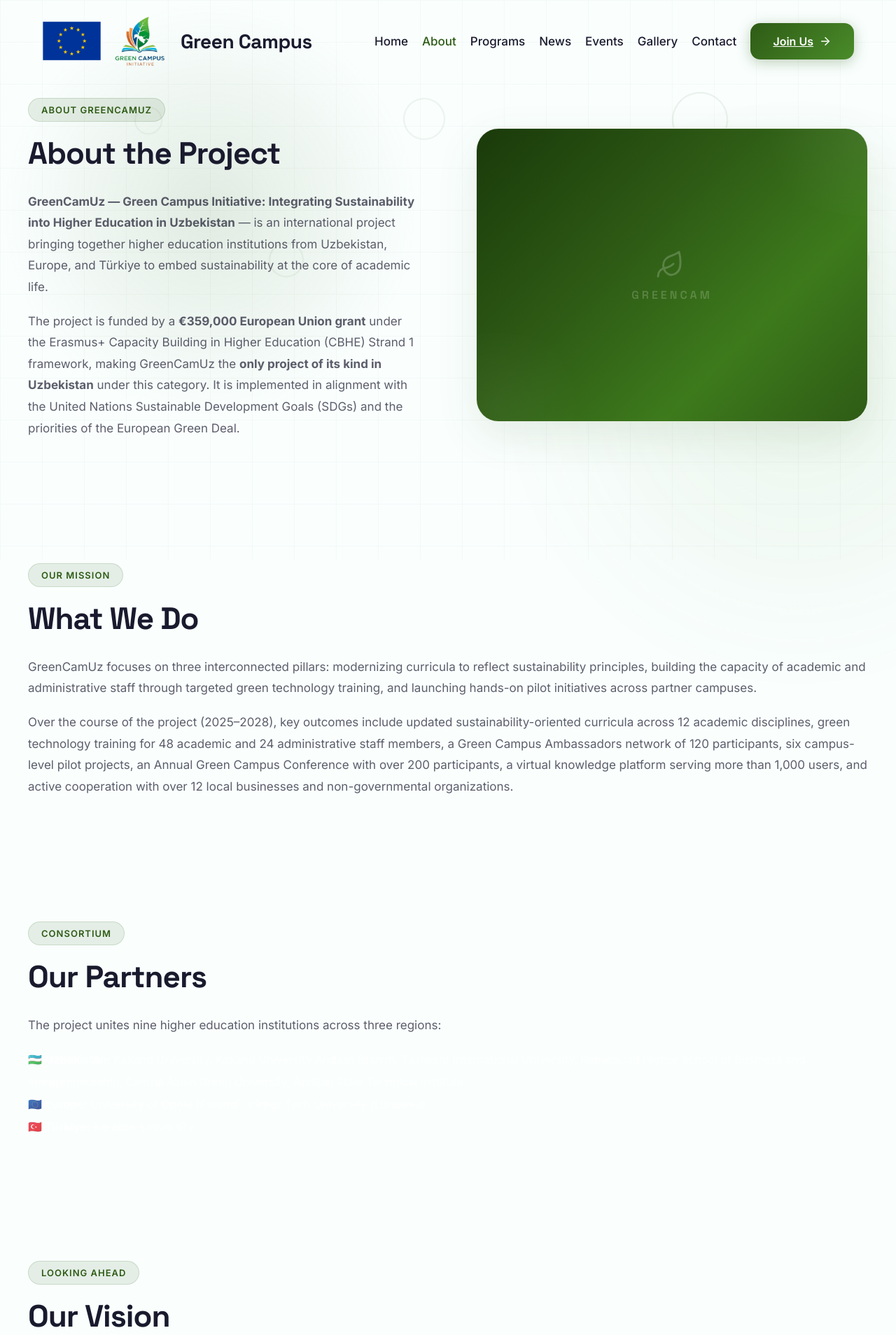
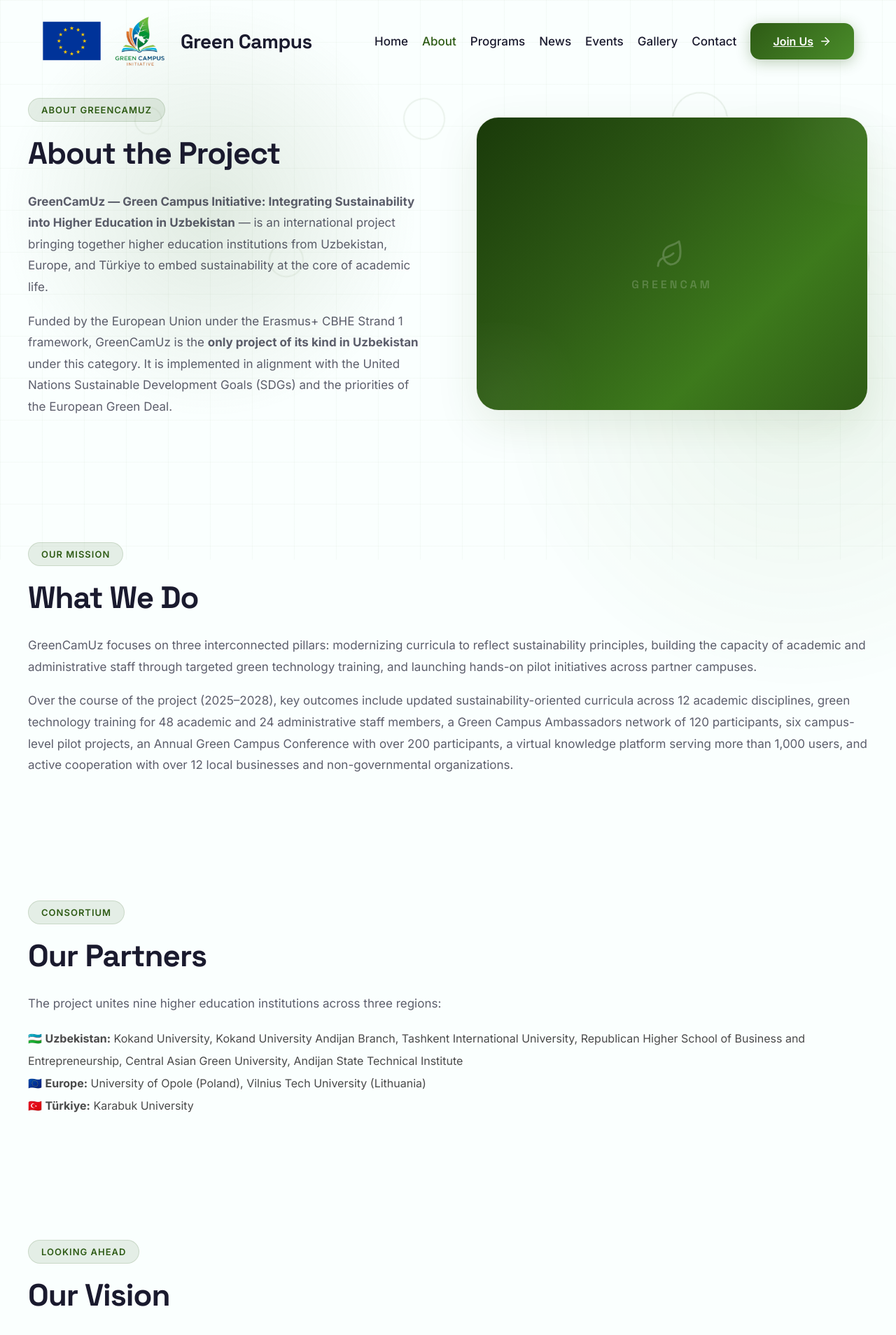
Before and after one commit to urolovforever/greencam-digital-ocean, a Django app: page /about/ in a window 1280 px wide. Shown: the top 1908 px of the page at 70% size. Run offline with Django 4.2, Linux system fonts and the light colour scheme; data that the repository does not hold is empty.

Commit message:
Remove grant amount from about page, fix partners text color
Co-Authored-By: Claude Opus 4.6 (1M context) <noreply@anthropic.com>

```diff
--- a/templates/about.html
+++ b/templates/about.html
@@ -14,7 +14,7 @@
 
                 <p class="about-paragraph"><strong>GreenCamUz — Green Campus Initiative: Integrating Sustainability into Higher Education in Uzbekistan</strong> — is an international project bringing together higher education institutions from Uzbekistan, Europe, and Türkiye to embed sustainability at the core of academic life.</p>
 
-                <p class="about-paragraph">The project is funded by a <strong>€359,000 European Union grant</strong> under the Erasmus+ Capacity Building in Higher Education (CBHE) Strand 1 framework, making GreenCamUz the <strong>only project of its kind in Uzbekistan</strong> under this category. It is implemented in alignment with the United Nations Sustainable Development Goals (SDGs) and the priorities of the European Green Deal.</p>
+                <p class="about-paragraph">Funded by the European Union under the Erasmus+ CBHE Strand 1 framework, GreenCamUz is the <strong>only project of its kind in Uzbekistan</strong> under this category. It is implemented in alignment with the United Nations Sustainable Development Goals (SDGs) and the priorities of the European Green Deal.</p>
             </div>
 
             <div class="about-visual">
@@ -72,7 +72,7 @@
 
         <p class="about-paragraph">The project unites nine higher education institutions across three regions:</p>
 
-        <ul style="list-style: none; padding-left: 0; margin-bottom: 16px; color: rgba(255,255,255,0.75); line-height: 2; font-size: 16px;">
+        <ul style="list-style: none; padding-left: 0; margin-bottom: 16px; color: #4a4a4a; line-height: 2; font-size: 16px;">
             <li>🇺🇿 <strong>Uzbekistan:</strong> Kokand University, Kokand University Andijan Branch, Tashkent International University, Republican Higher School of Business and Entrepreneurship, Central Asian Green University, Andijan State Technical Institute</li>
             <li>🇪🇺 <strong>Europe:</strong> University of Opole (Poland), Vilnius Tech University (Lithuania)</li>
             <li>🇹🇷 <strong>Türkiye:</strong> Karabuk University</li>
```
